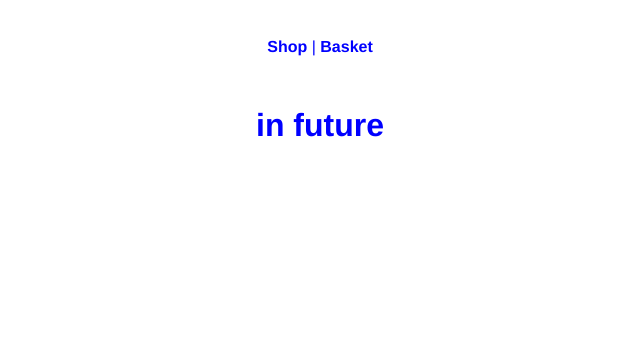
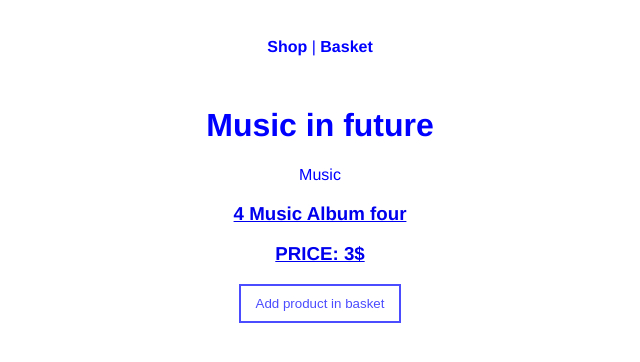
Before and after one commit to eugenekotovx/simple-shop-app, a Vue app: page /shop/Music in a window 1280 px wide. Shown: the top 362 px of the page, without its empty margins (320-960 px from the left). Built offline with nearby package versions, Linux system fonts and the light colour scheme; data requests are answered from the project's data file.

Commit message:
add category computed props

```diff
--- a/src/views/CategoryShow.vue
+++ b/src/views/CategoryShow.vue
@@ -1,7 +1,8 @@
 <template lang="html">
   <div class="">
-    <h1> {{ shop.category.category }} in future</h1>
-    <div class="category" v-for="product in shop.category.products"  :key="product.id">
+    <h1> {{ $route.params.category }} in future</h1>
+    <div class="category" v-for="product in shop.category"  :key="product.id">
+      {{ product.category }}
       <ProductCard :category="$route.params.category" :product="product"/>
     </div>
   </div>
```
